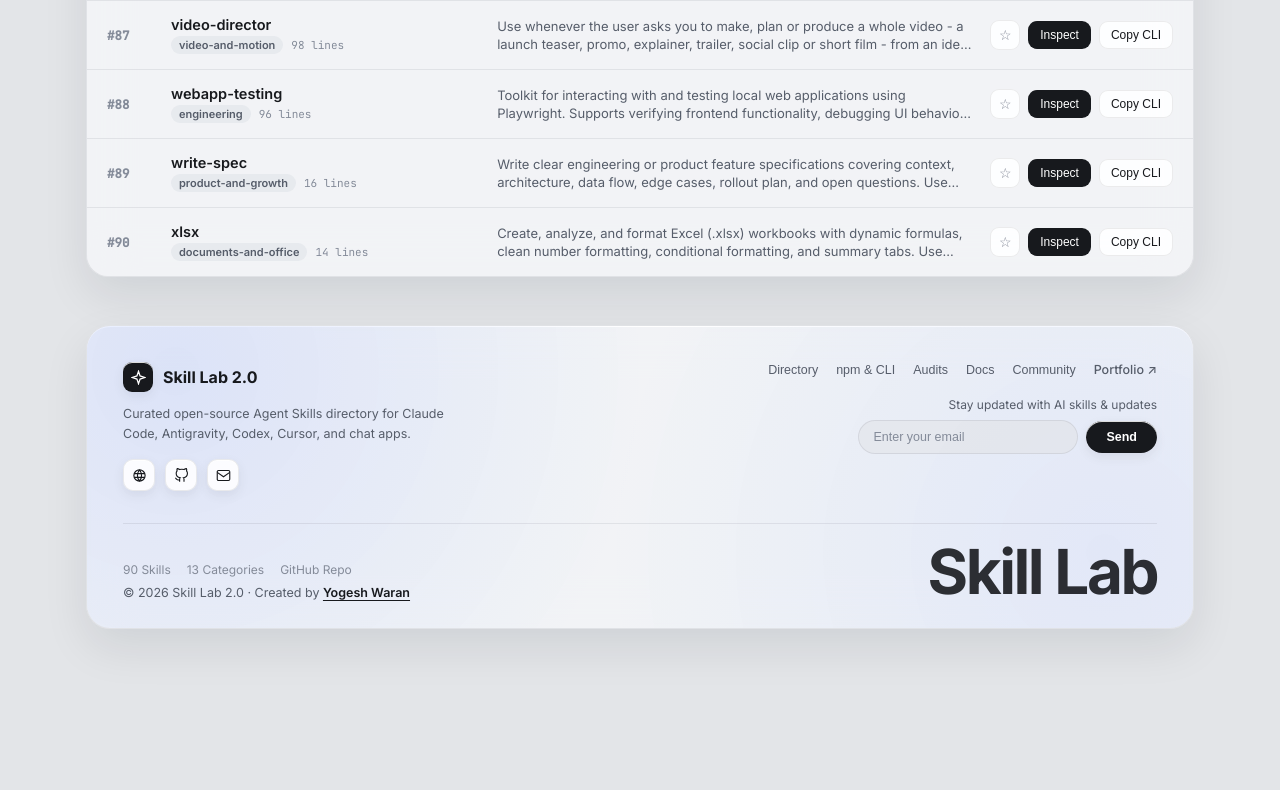
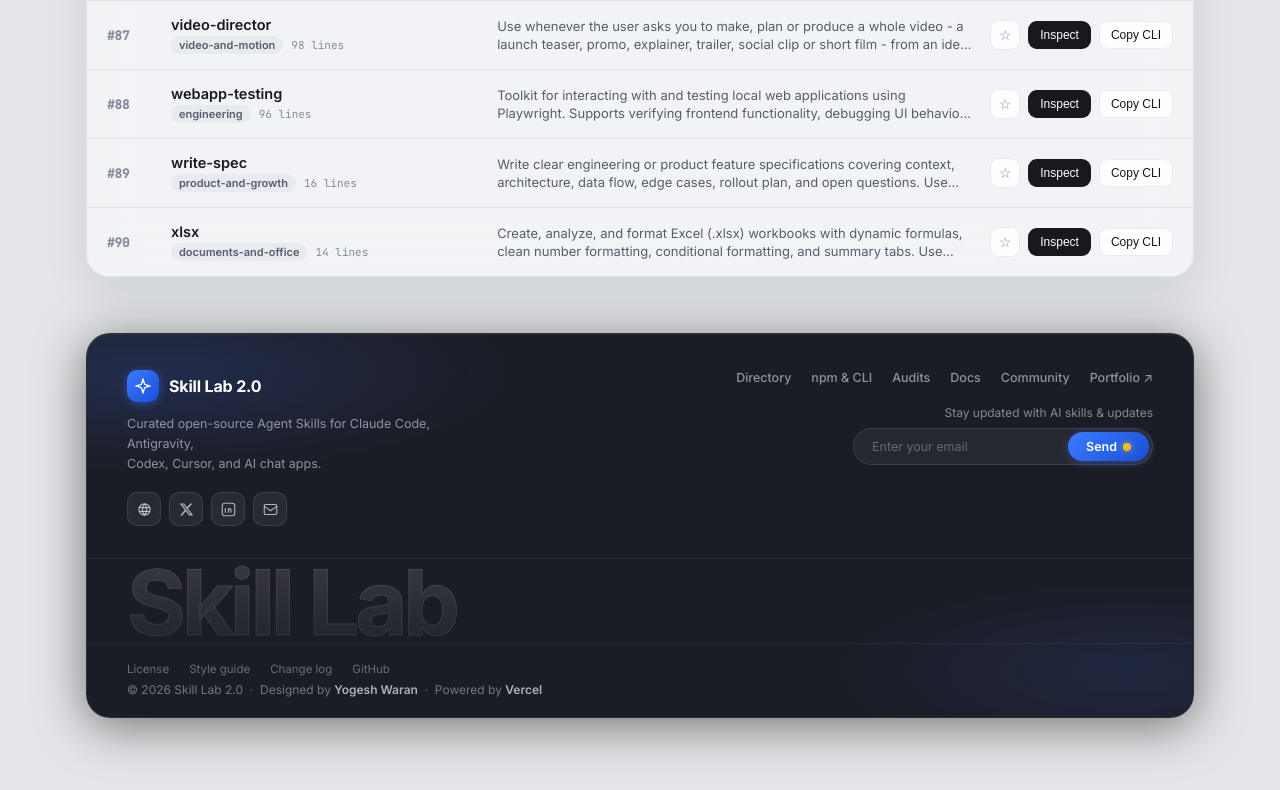
Before and after one commit to YogeshWaran082/claude-skills-collection, a website: page docs/index.html in a window 1280 px wide. Shown: the part 6685-7475 px from the top of the page. Before the commit the page ends 7386 px from the top, so only its background shows below. Drawn offline with Linux system fonts and the light colour scheme.

Commit message:
Footer redesign: dark glass concept + X/LinkedIn icons + wordmark + fix search content match

```diff
--- a/docs/index.html
+++ b/docs/index.html
@@ -99,10 +99,13 @@
     <!-- Dynamic Content Area -->
     <section id="viewContent"></section>
 
-    <!-- Footer (Inspired by attached Footer Concept Design) -->
+    <!-- Footer — dark glass concept design -->
     <footer class="site-footer">
       <div class="footer-glow" aria-hidden="true"></div>
+
+      <!-- TOP ROW: brand + nav/newsletter -->
       <div class="footer-top">
+        <!-- Left: brand -->
         <div class="footer-brand-col">
           <div class="footer-brand">
             <span class="footer-logo">
@@ -113,9 +116,11 @@
             <span class="footer-brand-name">Skill Lab 2.0</span>
           </div>
           <p class="footer-tagline">
-            Curated open-source Agent Skills directory for Claude Code, Antigravity, Codex, Cursor, and chat apps.
+            Curated open-source Agent Skills for Claude Code, Antigravity,<br>Codex, Cursor, and AI chat apps.
           </p>
+          <!-- Social icons row -->
           <div class="footer-socials">
+            <!-- Portfolio / Globe -->
             <a href="https://yogesh-ux-portfolio.vercel.app/" target="_blank" rel="noopener" title="Portfolio" aria-label="Portfolio">
               <svg viewBox="0 0 24 24" fill="none" stroke="currentColor" stroke-width="1.8">
                 <circle cx="12" cy="12" r="9" />
@@ -123,11 +128,20 @@
                 <path d="M12 3a14 14 0 0 1 0 18M12 3a14 14 0 0 0 0 18" />
               </svg>
             </a>
-            <a href="https://github.com/YogeshWaran082/claude-skills-collection" target="_blank" rel="noopener" title="GitHub Repository" aria-label="GitHub">
-              <svg viewBox="0 0 24 24" fill="none" stroke="currentColor" stroke-width="1.8">
-                <path d="M9 19c-5 1.5-5-2.5-7-3m14 6v-3.87a3.37 3.37 0 0 0-.94-2.61c3.14-.35 6.44-1.54 6.44-7A5.44 5.44 0 0 0 20 4.77 5.07 5.07 0 0 0 19.91 1S18.73.65 16 2.48a13.38 13.38 0 0 0-7 0C6.27.65 5.09 1 5.09 1A5.07 5.07 0 0 0 5 4.77a5.44 5.44 0 0 0-1.5 3.78c0 5.42 3.3 6.61 6.44 7A3.37 3.37 0 0 0 9 18.13V22" />
+            <!-- X / Twitter -->
+            <a href="https://x.com/" target="_blank" rel="noopener" title="X (Twitter)" aria-label="X">
+              <svg viewBox="0 0 24 24" fill="currentColor" stroke="none">
+                <path d="M18.244 2.25h3.308l-7.227 8.26 8.502 11.24H16.17l-5.214-6.817L4.99 21.75H1.68l7.73-8.835L1.254 2.25H8.08l4.713 6.231zm-1.161 17.52h1.833L7.084 4.126H5.117z"/>
               </svg>
             </a>
+            <!-- LinkedIn -->
+            <a href="https://linkedin.com/in/" target="_blank" rel="noopener" title="LinkedIn" aria-label="LinkedIn">
+              <svg viewBox="0 0 24 24" fill="none" stroke="currentColor" stroke-width="1.8">
+                <rect x="2" y="2" width="20" height="20" rx="4" />
+                <path d="M7 10v7M7 7v.01M12 17v-4a2 2 0 0 1 4 0v4M12 10v7" />
+              </svg>
+            </a>
+            <!-- Email -->
             <a href="mailto:yogeshwaran.ux@gmail.com" title="Email" aria-label="Email">
               <svg viewBox="0 0 24 24" fill="none" stroke="currentColor" stroke-width="1.8">
                 <rect x="2" y="4" width="20" height="16" rx="2" />
@@ -137,38 +151,52 @@
           </div>
         </div>
 
+        <!-- Right: nav links + newsletter -->
         <div class="footer-right-col">
-          <div class="footer-nav">
+          <nav class="footer-nav" aria-label="Footer navigation">
             <button class="footer-link-btn" data-footer-tab="directory">Directory</button>
             <button class="footer-link-btn" data-footer-tab="npm">npm &amp; CLI</button>
             <button class="footer-link-btn" data-footer-tab="audits">Audits</button>
             <button class="footer-link-btn" data-footer-tab="install">Docs</button>
             <button class="footer-link-btn" data-footer-tab="community">Community</button>
             <a href="https://yogesh-ux-portfolio.vercel.app/" target="_blank" rel="noopener">Portfolio ↗</a>
-          </div>
+          </nav>
           <div class="footer-newsletter">
             <div class="footer-news-label">Stay updated with AI skills &amp; updates</div>
-            <form class="footer-form" id="footerNotifyForm">
-              <input type="email" id="footerEmailInput" placeholder="Enter your email" required />
-              <button type="submit" class="footer-send-btn">Send</button>
+            <form class="footer-form" id="footerNotifyForm" novalidate>
+              <input type="email" id="footerEmailInput" placeholder="Enter your email" autocomplete="email" required />
+              <button type="submit" class="footer-send-btn">
+                <span>Send</span>
+                <!-- yellow/blue toggle dot matching reference design -->
+                <span class="footer-send-dot" aria-hidden="true"></span>
+              </button>
             </form>
+            <p class="footer-form-msg" id="footerFormMsg" aria-live="polite"></p>
           </div>
         </div>
       </div>
 
+      <!-- BIG WORDMARK (reference design shows brand name large in bottom area) -->
+      <div class="footer-wordmark-wrap" aria-hidden="true">
+        <span class="footer-wordmark">Skill Lab</span>
+      </div>
+
+      <!-- BOTTOM BAR -->
       <div class="footer-bottom">
         <div class="footer-legal">
           <div class="footer-meta-links">
-            <span>90 Skills</span>
-            <span>13 Categories</span>
-            <a href="https://github.com/YogeshWaran082/claude-skills-collection" target="_blank" rel="noopener">GitHub Repo</a>
+            <span>License</span>
+            <a href="https://github.com/YogeshWaran082/claude-skills-collection/blob/main/STYLE_GUIDE.md" target="_blank" rel="noopener">Style guide</a>
+            <a href="https://github.com/YogeshWaran082/claude-skills-collection/commits/main" target="_blank" rel="noopener">Change log</a>
+            <a href="https://github.com/YogeshWaran082/claude-skills-collection" target="_blank" rel="noopener">GitHub</a>
           </div>
           <div class="footer-credit">
-            © 2026 Skill Lab 2.0 · Created by
+            © 2026 Skill Lab 2.0 &nbsp;·&nbsp; Designed by
             <a href="https://yogesh-ux-portfolio.vercel.app/" target="_blank" rel="noopener">Yogesh Waran</a>
+            &nbsp;·&nbsp; Powered by
+            <a href="https://vercel.com" target="_blank" rel="noopener">Vercel</a>
           </div>
         </div>
-        <div class="footer-wordmark" aria-hidden="true">Skill Lab</div>
       </div>
     </footer>
   </main>
--- a/docs/styles.css
+++ b/docs/styles.css
@@ -1146,42 +1146,43 @@ body {
 }
 
 /* Footer (Frosted Glass matching Skill Lab 2.0 Light & Dark theme) */
+/* ============================================================
+   FOOTER — dark glass concept (Tempora / Logistic reference)
+   ============================================================ */
 .site-footer {
   position: relative;
-  margin-top: 48px;
-  padding: 36px 36px 28px;
+  margin-top: 56px;
   border-radius: 24px;
-  background: var(--glass-surface);
-  backdrop-filter: blur(24px);
-  -webkit-backdrop-filter: blur(24px);
-  color: var(--text-primary);
-  border: 1px solid var(--border-subtle);
-  box-shadow: var(--shadow-glass);
+  background: rgba(10, 12, 20, 0.92);
+  backdrop-filter: blur(32px) saturate(1.4);
+  -webkit-backdrop-filter: blur(32px) saturate(1.4);
+  color: #e8eaf0;
+  border: 1px solid rgba(255,255,255,0.08);
+  box-shadow: 0 8px 48px rgba(0,0,0,0.5), 0 1px 0 rgba(255,255,255,0.06) inset;
   overflow: hidden;
 }
 
+/* blue glow blobs — left top + right bottom like reference */
 .footer-glow {
   position: absolute;
   inset: 0;
   pointer-events: none;
   background:
-    radial-gradient(circle at 8% 15%, rgba(79, 124, 255, 0.14), transparent 45%),
-    radial-gradient(circle at 92% 75%, rgba(79, 124, 255, 0.10), transparent 48%);
-}
-
-.footer-top, .footer-bottom {
+    radial-gradient(ellipse 55% 45% at 6% 10%, rgba(66, 108, 255, 0.18), transparent 60%),
+    radial-gradient(ellipse 45% 40% at 94% 88%, rgba(66, 108, 255, 0.12), transparent 60%);
+}
+
+.footer-top {
   position: relative;
   z-index: 1;
   display: flex;
   justify-content: space-between;
-  gap: 28px;
-}
-
-.footer-top {
-  padding-bottom: 32px;
-  border-bottom: 1px solid var(--border-subtle);
-}
-
+  gap: 32px;
+  padding: 36px 40px 32px;
+  border-bottom: 1px solid rgba(255,255,255,0.07);
+}
+
+/* ---- Left brand column ---- */
 .footer-brand-col {
   max-width: 340px;
 }
@@ -1193,57 +1194,61 @@ body {
 }
 
 .footer-logo {
-  width: 30px;
-  height: 30px;
-  border-radius: 9px;
-  background: var(--pill-active-bg);
-  color: var(--pill-active-text);
+  width: 32px;
+  height: 32px;
+  border-radius: 10px;
+  background: linear-gradient(135deg, #3a7bff 0%, #1a4fd8 100%);
+  color: #fff;
   display: grid;
   place-items: center;
-  box-shadow: var(--shadow-pill);
+  box-shadow: 0 2px 10px rgba(66,108,255,0.45);
+  flex-shrink: 0;
 }
 
 .footer-logo svg {
-  width: 15px;
-  height: 15px;
+  width: 16px;
+  height: 16px;
 }
 
 .footer-brand-name {
   font-size: 16px;
   font-weight: 700;
-  color: var(--text-primary);
+  color: #fff;
+  letter-spacing: -0.01em;
 }
 
 .footer-tagline {
   margin-top: 12px;
   font-size: 12.5px;
-  line-height: 1.55;
-  color: var(--text-secondary);
-}
-
+  line-height: 1.6;
+  color: rgba(220,224,240,0.6);
+}
+
+/* Social icons */
 .footer-socials {
   display: flex;
   align-items: center;
-  gap: 10px;
-  margin-top: 16px;
+  gap: 8px;
+  margin-top: 18px;
 }
 
 .footer-socials a {
-  width: 32px;
-  height: 32px;
+  width: 34px;
+  height: 34px;
   border-radius: 10px;
-  background: var(--glass-elevated);
-  border: 1px solid var(--border-subtle);
-  color: var(--text-primary);
+  background: rgba(255,255,255,0.06);
+  border: 1px solid rgba(255,255,255,0.1);
+  color: rgba(220,224,240,0.75);
   display: grid;
   place-items: center;
-  box-shadow: var(--shadow-pill);
-  transition: all 0.15s ease;
+  transition: background 0.15s ease, transform 0.15s ease, color 0.15s ease;
+  text-decoration: none;
 }
 
 .footer-socials a:hover {
-  background: var(--glass-hover);
-  transform: translateY(-1px);
+  background: rgba(255,255,255,0.12);
+  color: #fff;
+  transform: translateY(-2px);
 }
 
 .footer-socials svg {
@@ -1251,38 +1256,53 @@ body {
   height: 15px;
 }
 
+/* ---- Right column: nav + newsletter ---- */
 .footer-right-col {
   display: flex;
   flex-direction: column;
   align-items: flex-end;
   gap: 20px;
+  min-width: 0;
 }
 
 .footer-nav {
   display: flex;
   align-items: center;
-  gap: 18px;
+  gap: 20px;
   flex-wrap: wrap;
-}
-
-.footer-nav a, .footer-link-btn {
+  justify-content: flex-end;
+}
+
+.footer-nav a,
+.footer-link-btn {
   border: none;
   background: transparent;
-  color: var(--text-secondary);
+  color: rgba(220,224,240,0.6);
   font-size: 12.5px;
   font-weight: 500;
   text-decoration: none;
   cursor: pointer;
+  padding: 0;
   transition: color 0.14s ease;
-}
-
-.footer-nav a:hover, .footer-link-btn:hover {
-  color: var(--text-primary);
+  font-family: inherit;
+}
+
+.footer-nav a:hover,
+.footer-link-btn:hover {
+  color: #fff;
+}
+
+/* Newsletter */
+.footer-newsletter {
+  display: flex;
+  flex-direction: column;
+  align-items: flex-end;
+  gap: 0;
 }
 
 .footer-news-label {
   font-size: 12px;
-  color: var(--text-secondary);
+  color: rgba(220,224,240,0.55);
   margin-bottom: 8px;
   text-align: right;
 }
@@ -1290,90 +1310,159 @@ body {
 .footer-form {
   display: flex;
   align-items: center;
-  gap: 8px;
+  gap: 0;
+  background: rgba(255,255,255,0.05);
+  border: 1px solid rgba(255,255,255,0.1);
+  border-radius: 999px;
+  padding: 3px 3px 3px 14px;
+  transition: border-color 0.15s ease;
+}
+
+.footer-form:focus-within {
+  border-color: rgba(66,108,255,0.5);
 }
 
 .footer-form input {
-  width: 220px;
-  padding: 9px 14px;
-  border-radius: 999px;
-  border: 1px solid var(--border-subtle);
-  background: var(--input-bg);
-  color: var(--text-primary);
+  width: 200px;
+  padding: 7px 4px;
+  border: none;
+  background: transparent;
+  color: #e8eaf0;
   font-size: 12.5px;
   outline: none;
+  font-family: inherit;
+  min-width: 0;
 }
 
 .footer-form input::placeholder {
-  color: var(--text-muted);
+  color: rgba(220,224,240,0.35);
 }
 
 .footer-send-btn {
-  padding: 9px 20px;
+  display: flex;
+  align-items: center;
+  gap: 6px;
+  padding: 7px 18px;
   border-radius: 999px;
   border: none;
-  background: var(--pill-active-bg);
-  color: var(--pill-active-text);
+  background: linear-gradient(135deg, #3a7bff 0%, #1a4fd8 100%);
+  color: #fff;
   font-size: 12.5px;
   font-weight: 600;
   cursor: pointer;
-  box-shadow: var(--shadow-pill);
-  transition: transform 0.15s ease, opacity 0.15s ease;
+  box-shadow: 0 2px 10px rgba(66,108,255,0.4);
+  transition: transform 0.15s ease, box-shadow 0.15s ease;
+  white-space: nowrap;
+  font-family: inherit;
 }
 
 .footer-send-btn:hover {
   transform: translateY(-1px);
-  opacity: 0.92;
-}
-
+  box-shadow: 0 4px 16px rgba(66,108,255,0.5);
+}
+
+/* yellow dot accent (like the toggle in reference) */
+.footer-send-dot {
+  width: 8px;
+  height: 8px;
+  border-radius: 50%;
+  background: linear-gradient(135deg, #f5d020 0%, #f5a623 100%);
+  flex-shrink: 0;
+  box-shadow: 0 0 6px rgba(245,210,32,0.6);
+}
+
+.footer-form-msg {
+  font-size: 11.5px;
+  margin-top: 6px;
+  color: rgba(66,255,150,0.8);
+  min-height: 16px;
+  text-align: right;
+}
+
+/* ---- Wordmark wrap (between top and bottom) ---- */
+.footer-wordmark-wrap {
+  position: relative;
+  z-index: 1;
+  padding: 0 40px;
+  overflow: hidden;
+  pointer-events: none;
+  user-select: none;
+}
+
+.footer-wordmark {
+  display: block;
+  font-size: clamp(48px, 9vw, 90px);
+  font-weight: 800;
+  letter-spacing: -0.045em;
+  line-height: 0.88;
+  color: transparent;
+  -webkit-text-stroke: 1px rgba(255,255,255,0.08);
+  background: linear-gradient(180deg,
+    rgba(255,255,255,0.12) 0%,
+    rgba(255,255,255,0.03) 100%
+  );
+  -webkit-background-clip: text;
+  background-clip: text;
+  margin: 4px 0 0;
+}
+
+/* ---- Bottom bar ---- */
 .footer-bottom {
-  align-items: flex-end;
-  padding-top: 20px;
+  position: relative;
+  z-index: 1;
+  display: flex;
+  justify-content: space-between;
+  align-items: center;
+  gap: 20px;
+  padding: 18px 40px 20px;
+  border-top: 1px solid rgba(255,255,255,0.06);
 }
 
 .footer-legal {
   display: flex;
   flex-direction: column;
-  gap: 8px;
+  gap: 6px;
 }
 
 .footer-meta-links {
   display: flex;
   align-items: center;
-  gap: 16px;
+  gap: 20px;
+  font-size: 11.5px;
+  color: rgba(220,224,240,0.4);
+  flex-wrap: wrap;
+}
+
+.footer-meta-links a {
+  color: rgba(220,224,240,0.4);
+  text-decoration: none;
+  transition: color 0.14s ease;
+}
+
+.footer-meta-links a:hover {
+  color: rgba(220,224,240,0.85);
+}
+
+.footer-meta-links span {
+  cursor: default;
+}
+
+.footer-credit {
   font-size: 12px;
-  color: var(--text-muted);
-}
-
-.footer-meta-links a {
-  color: var(--text-muted);
+  color: rgba(220,224,240,0.45);
+}
+
+.footer-credit a {
+  color: rgba(220,224,240,0.75);
+  font-weight: 600;
   text-decoration: none;
-}
-
-.footer-meta-links a:hover {
-  color: var(--text-primary);
-}
-
-.footer-credit {
-  font-size: 12.5px;
-  color: var(--text-secondary);
-}
-
-.footer-credit a {
-  color: var(--text-primary);
-  font-weight: 600;
+  transition: color 0.14s ease;
+}
+
+.footer-credit a:hover {
+  color: #fff;
   text-decoration: underline;
   text-underline-offset: 3px;
-}
-
-.footer-wordmark {
-  font-size: clamp(34px, 6vw, 62px);
-  font-weight: 700;
-  letter-spacing: -0.04em;
-  line-height: 0.9;
-  color: var(--text-primary);
-  opacity: 0.9;
-  user-select: none;
 }
 
 @media (max-width: 820px) {
@@ -1439,20 +1528,48 @@ body {
   .directory-header {
     display: none;
   }
-  .site-footer {
-    padding: 28px 22px 22px;
-  }
-  .footer-top, .footer-bottom {
+  /* Footer mobile */
+  .footer-top {
     flex-direction: column;
     align-items: flex-start;
+    padding: 28px 22px 24px;
+  }
+  .footer-brand-col {
+    max-width: 100%;
   }
   .footer-right-col {
     align-items: flex-start;
+    width: 100%;
+  }
+  .footer-nav {
+    justify-content: flex-start;
+    gap: 14px;
+  }
+  .footer-newsletter {
+    align-items: flex-start;
+    width: 100%;
   }
   .footer-news-label {
     text-align: left;
   }
+  .footer-form {
+    width: 100%;
+  }
   .footer-form input {
-    width: 180px;
-  }
-}
+    flex: 1;
+    min-width: 0;
+    width: auto;
+  }
+  .footer-wordmark-wrap {
+    padding: 0 22px;
+  }
+  .footer-bottom {
+    flex-direction: column;
+    align-items: flex-start;
+    padding: 16px 22px 20px;
+    gap: 10px;
+  }
+  .footer-form-msg {
+    text-align: left;
+  }
+}
```
Also changed, not shown: docs/app.js (+16 -2 lines).
